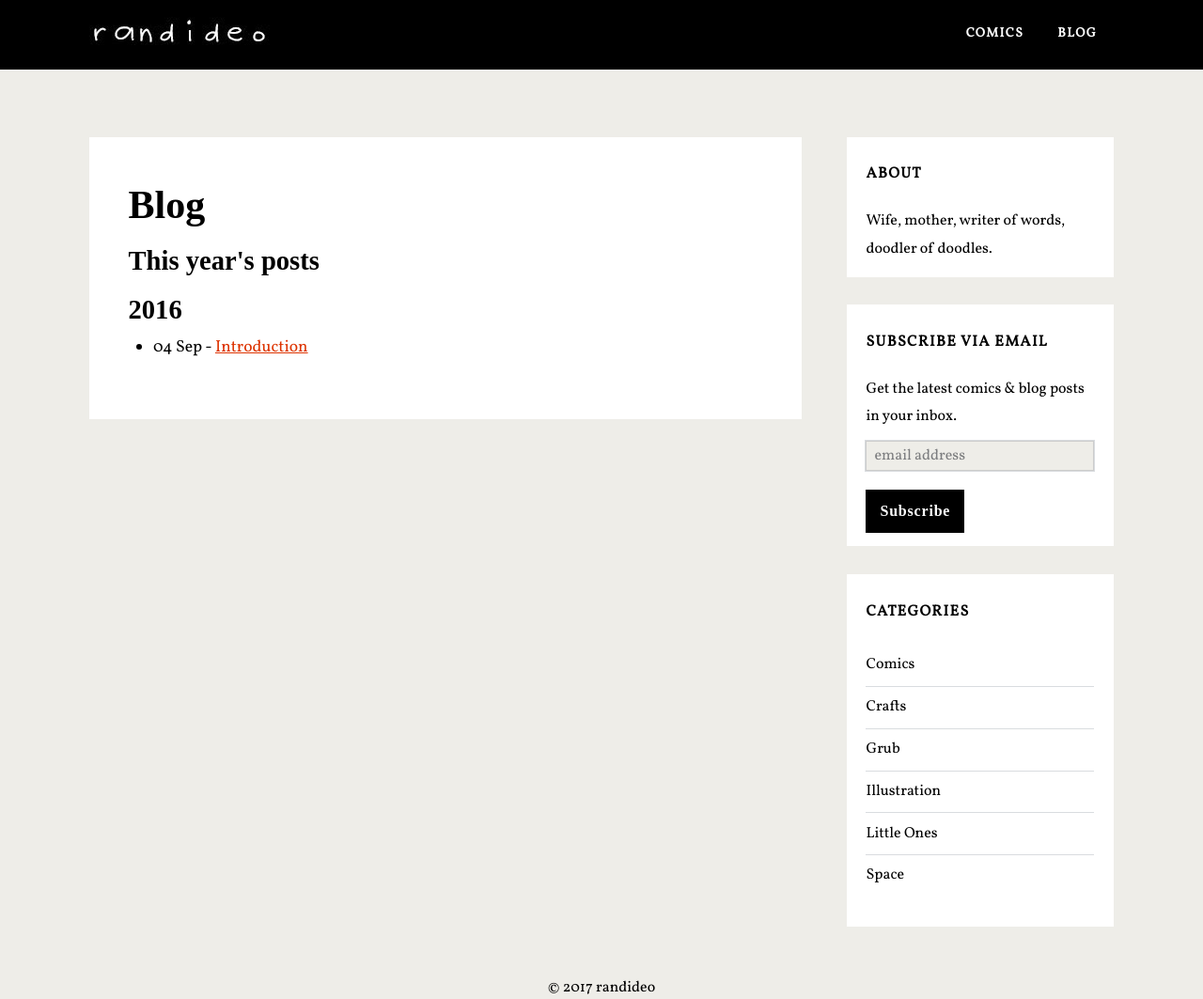
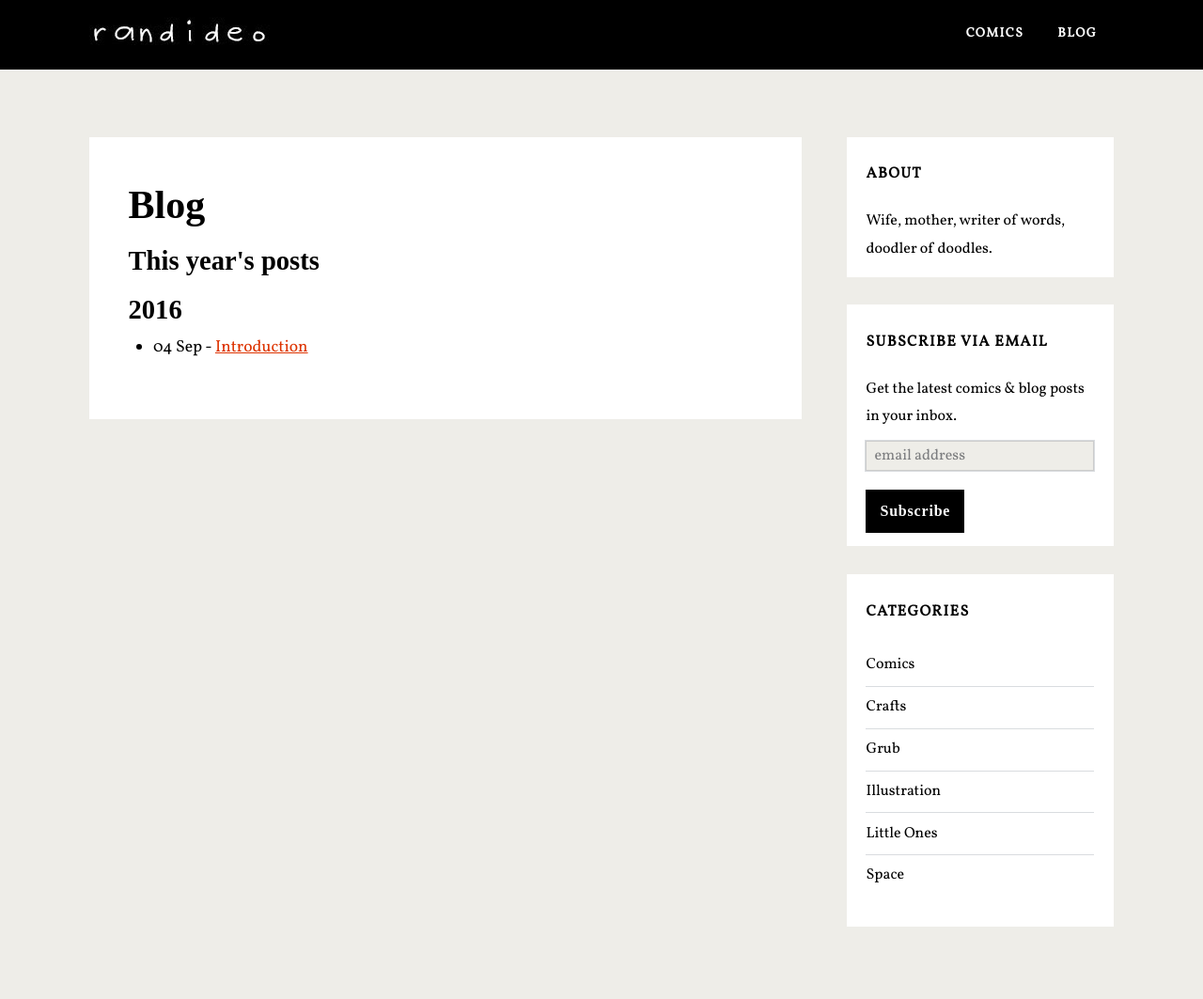
Before and after one commit to randideo/randideo.github.io, a Jekyll site: the page built from blog.html, in a window 1280 px wide. Shown: the whole page at 94% size. Built offline with Jekyll 4.4.1, drawn with Linux system fonts in a browser that asks for light colours; nearby versions of some CDN libraries; some web fonts are replaced; comment, search, counter and statistics services are not loaded; after the commit the page ends 1039 px from its top, so only the background shows below that.

Commit message:
Update footer.html

```diff
--- a/_includes/footer.html
+++ b/_includes/footer.html
@@ -1,4 +1,3 @@
-<div align="center">&#169; {{ 'now' | date: "%Y" }} randideo</div>
 <script type='text/javascript'>
 //<![CDATA[
 
```
